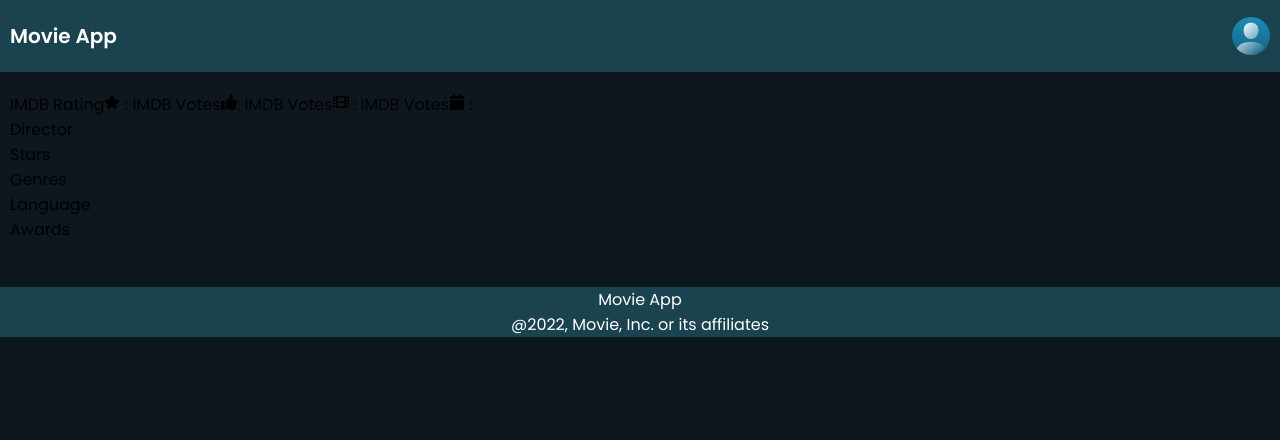
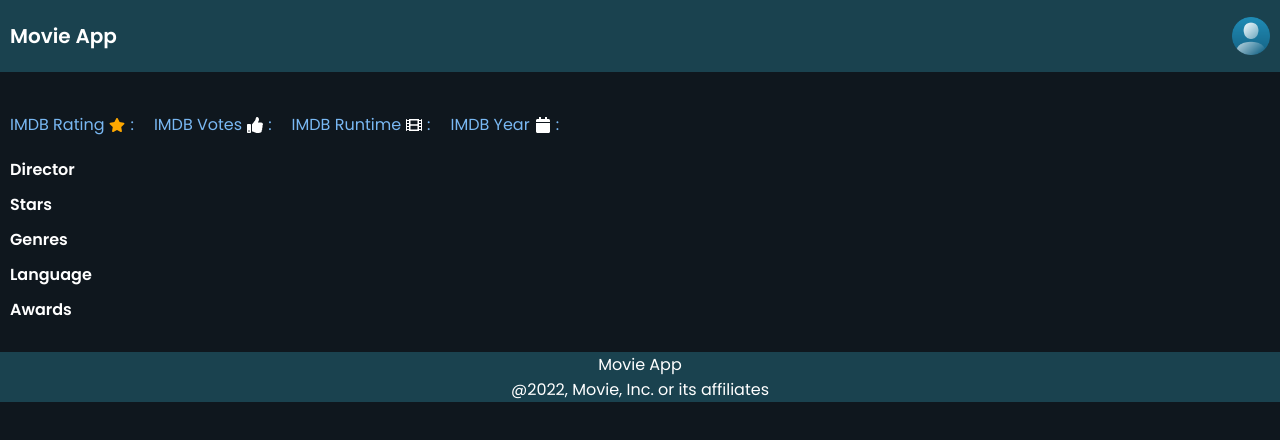
Before and after one commit to AryanRajSingh/Movie-App-Demo, a React (Create React App) app: page /redux-movie-app/movie/1 in a window 1280 px wide. Shown: the top 440 px of the page. Built offline with nearby package versions, Linux system fonts and the light colour scheme; no server answers.

Commit message:
movie detail styling

```diff
--- a/src/App.scss
+++ b/src/App.scss
@@ -29,6 +29,13 @@ button {
   margin: 0 auto;
   padding: 0 10px;
   box-sizing: border-box;
+}
+
+.movie-loading {
+  height: 100vh;
+  display: flex;
+  justify-content: center;
+  align-items: center;
 }
 
 .lds-ring {
--- a/src/commmon/colors.scss
+++ b/src/commmon/colors.scss
@@ -2,3 +2,4 @@ $primary-color: #0f171e;
 $secondary-color: #1a424f;
 $primary-font: #ffffff;
 $secondary-font: #79b8f3;
+$yellow: #fda700;
--- a/src/components/MovieDetails/MovieDetails.js
+++ b/src/components/MovieDetails/MovieDetails.js
@@ -3,6 +3,7 @@ import { useParams } from 'react-router-dom';
 import { useDispatch, useSelector } from 'react-redux';
 import { useEffect, useState } from 'react';
 import { fetchAsyncMovieOrShowDetail } from '../../features/moviesSlice/moviesSlice';
+import { removeSelectedMovieOrShow } from '../../features/moviesSlice/moviesSlice';
 
 import { FaCalendar, FaFilm, FaStar, FaThumbsUp } from 'react-icons/fa';
 
@@ -16,12 +17,15 @@ const MovieDetails = () => {
   useEffect(() => {
     dispatch(fetchAsyncMovieOrShowDetail(movieId));
     setLoading(false);
+    return () => {
+      dispatch(removeSelectedMovieOrShow());
+    };
   }, [dispatch, movieId]);
 
   console.log(selectedMovie, movieId);
   if (loading) {
     return (
-      <section className='movie-detail'>
+      <section className='movie-detail movie-loading'>
         <div className='lds-ring'>
           <div></div>
           <div></div>
@@ -55,20 +59,16 @@ const MovieDetails = () => {
             <h2>{title}</h2>
             <div className='movie-section__left__info-top'>
               <span>
-                IMDB Rating
-                <FaStar /> : {rating}
+                IMDB Rating <FaStar className='icon-star' /> : {rating}
               </span>
               <span>
-                IMDB Votes
-                <FaThumbsUp />: {votes}
+                IMDB Votes <FaThumbsUp />: {votes}
               </span>
               <span>
-                IMDB Votes
-                <FaFilm /> : {runtime}
+                IMDB Runtime <FaFilm /> : {runtime}
               </span>
               <span>
-                IMDB Votes
-                <FaCalendar /> : {year}
+                IMDB Year <FaCalendar /> : {year}
               </span>
             </div>
             <p>{plot}</p>
--- a/src/components/MovieDetails/MovieDetails.scss
+++ b/src/components/MovieDetails/MovieDetails.scss
@@ -1,3 +1,60 @@
+@import '../../commmon/colors.scss';
+
 .movie-detail {
   margin: 20px 0;
+  color: $primary-font;
+  font-weight: 400;
+
+  .movie-section {
+    display: flex;
+
+    &__left {
+      > h2 {
+        font-size: 40px;
+        margin-bottom: 20px;
+      }
+
+      &__info-top {
+        display: flex;
+        color: $secondary-font;
+        margin-bottom: 20px;
+
+        > span {
+          display: flex;
+          align-items: center;
+          margin-right: 20px;
+        }
+
+        > span .icon-star {
+          color: $yellow;
+        }
+
+        > span svg {
+          color: $primary-font;
+          margin: 0 5px;
+        }
+      }
+
+      > p {
+        margin-bottom: 15px;
+        line-height: 1.8rem;
+      }
+
+      &__info-bottom {
+        > div {
+          margin-bottom: 10px;
+
+          > span:first-child {
+            font-weight: 600;
+            width: 100px;
+            display: inline-block;
+          }
+
+          > span:nth-child(2) {
+            color: $secondary-font;
+          }
+        }
+      }
+    }
+  }
 }
--- a/src/features/moviesSlice/moviesSlice.js
+++ b/src/features/moviesSlice/moviesSlice.js
@@ -41,10 +41,11 @@ const moviesSlice = createSlice({
   name: 'movies',
   initialState,
   reducers: {
-    addMovies: (state, { payload }) => {
-      state.movies = payload;
+    removeSelectedMovieOrShow: (state) => {
+      state.selectMovieOrShow = {};
     },
   },
+
   extraReducers: {
     [fetchAsyncMovies.pending]: () => {
       console.log('Pending');
@@ -67,7 +68,7 @@ const moviesSlice = createSlice({
   },
 });
 
-export const { addMovies } = moviesSlice.actions;
+export const { addMovies, removeSelectedMovieOrShow } = moviesSlice.actions;
 // export const getAllMovies = (state) => state.movies.movies;
 export default moviesSlice.reducer;
 
--- a/src/pages/MovieList/MovieList.js
+++ b/src/pages/MovieList/MovieList.js
@@ -8,7 +8,7 @@ const MovieList = () => {
 
   if (!movies) {
     return (
-      <section className='movie-list movie-list--err'>
+      <section className='movie-list movie-loading'>
         <div className='lds-ring'>
           <div></div>
           <div></div>
```
